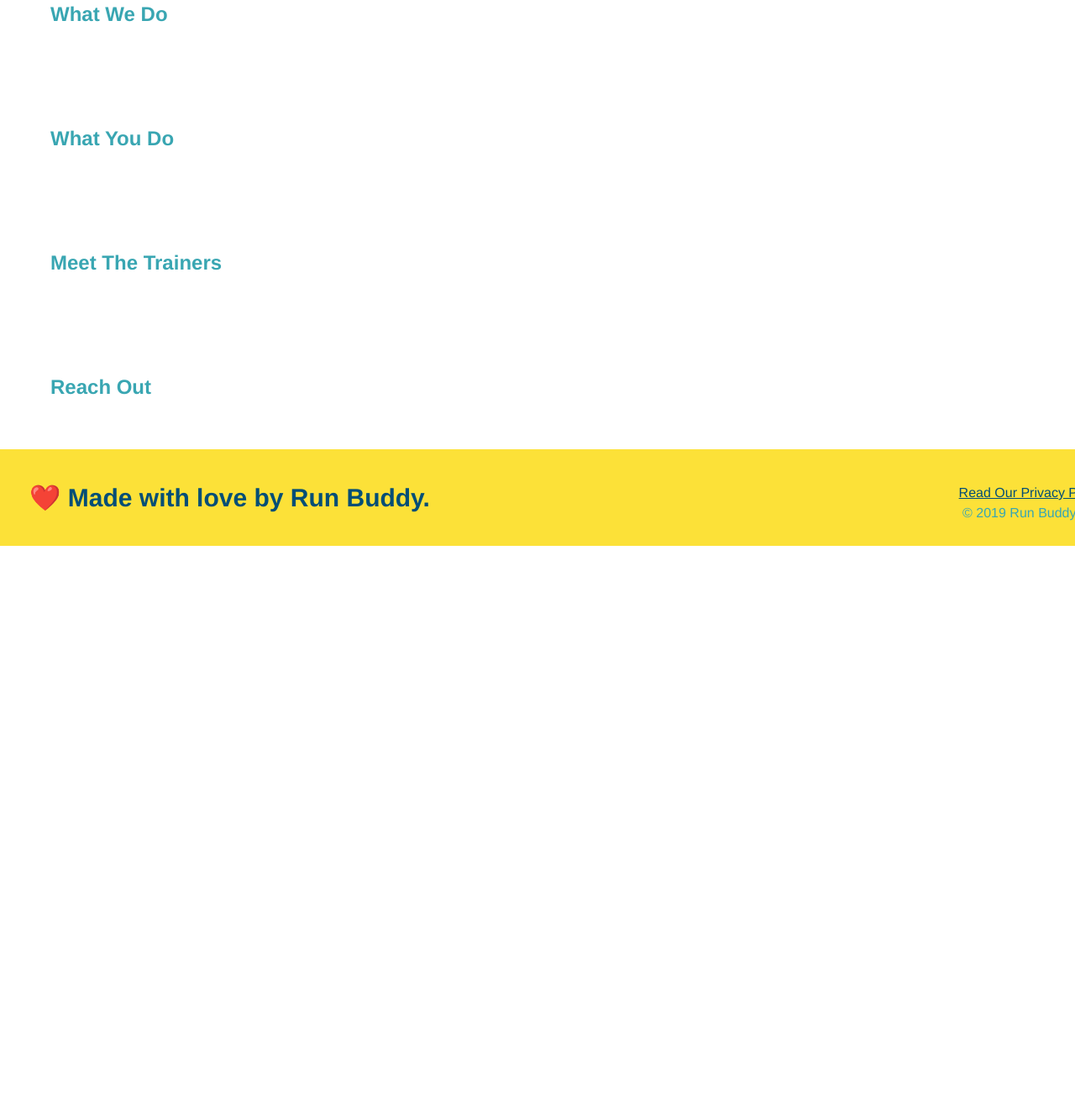
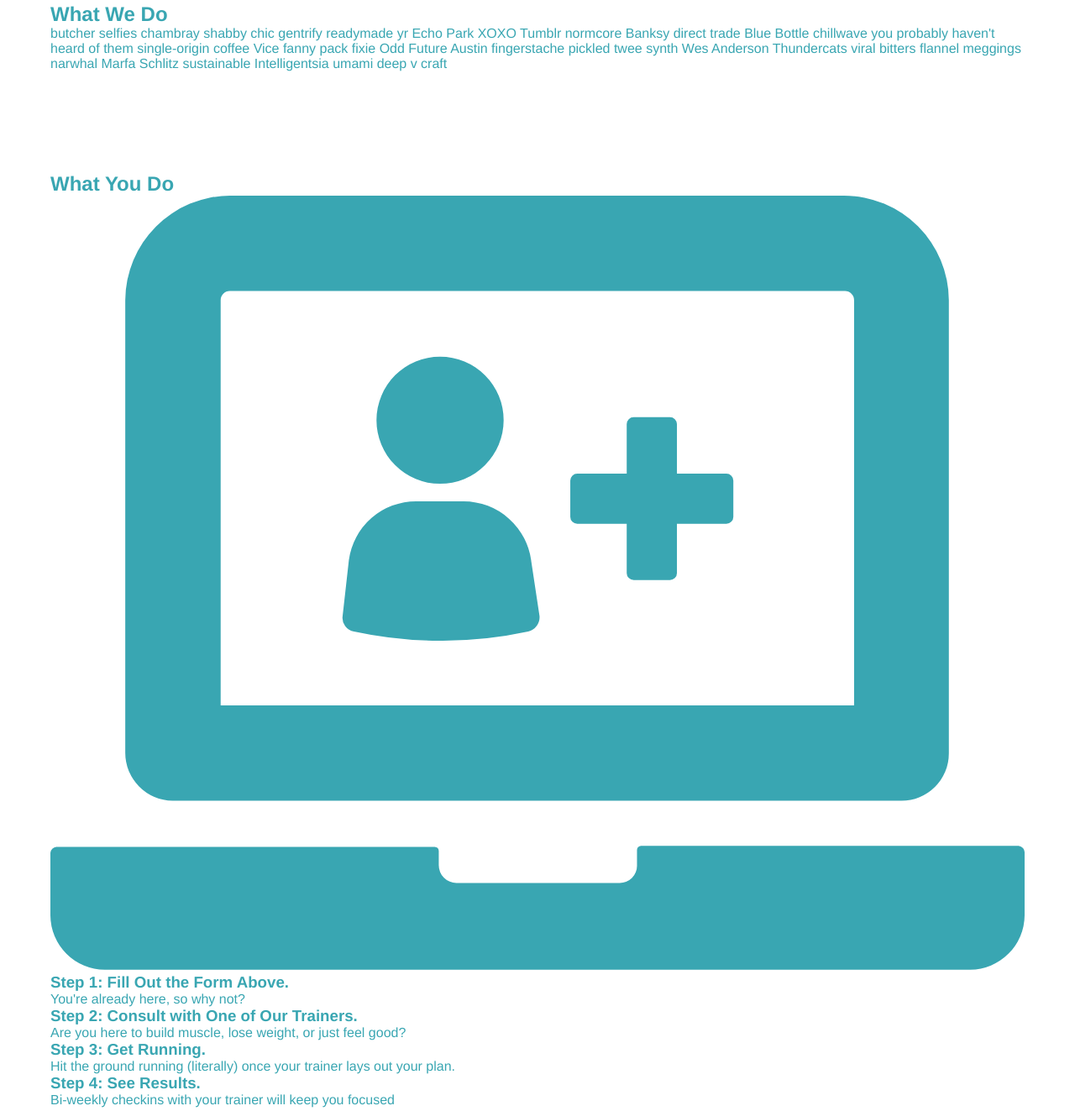
Before and after one commit to Nickhill2380/run-buddy, a plain HTML site: page index.html in a window 1280 px wide. Shown: the part 859-2182 px from the top of the page at 84% size. Before the commit the page ends 1509 px from the top, so only its background shows below. Drawn offline with Linux system fonts and the light colour scheme.

Commit message:
add what you do icons

```diff
--- a/index.html
+++ b/index.html
@@ -65,13 +65,38 @@
         <!-- end hero -->
 
         <!--"what we do" section"-->
-        <section>
+        <section id="what-we-do">
             <h2>What We Do</h2>
+            <p>
+                butcher selfies chambray shabby chic gentrify readymade yr Echo Park XOXO Tumblr normcore Banksy direct trade Blue Bottle chillwave you probably haven't heard of them single-origin coffee Vice fanny pack fixie Odd Future Austin fingerstache pickled twee synth Wes Anderson Thundercats viral bitters flannel meggings narwhal Marfa Schlitz sustainable Intelligentsia umami deep v craft
+            </p>
         </section>
 
         <!--"what you do" section-->
-        <section>
+        <section id="what-you-do">
             <h2>What You Do</h2>
+
+            <div>
+                <!-- insert this img element -->
+                <img src="./assets/images/step-1.svg" alt="" />
+                <h3> Step 1: Fill Out the Form Above.</h3>
+                <p> You're already here, so why not?</p>
+            </div>
+
+            <div>
+                <h3>Step 2: Consult with One of Our Trainers.</h3>
+                <p>Are you here to build muscle, lose weight, or just feel good?</p>
+            </div>
+
+            <div>
+                <h3>Step 3: Get Running.</h3>
+                <p>Hit the ground running (literally) once your trainer lays out your plan.</p>
+            </div>
+
+            <div>
+                <h3>Step 4: See Results.</h3>
+                <p>Bi-weekly checkins with your trainer will keep you focused</p>
+            </div>
         </section>
 
         <!--"meet the trainers" section-->
```
Also changed, not shown: assets/images/step-1.svg (added), assets/images/step-2.svg (added), assets/images/step-3.svg (added), assets/images/step-4.svg (added).
